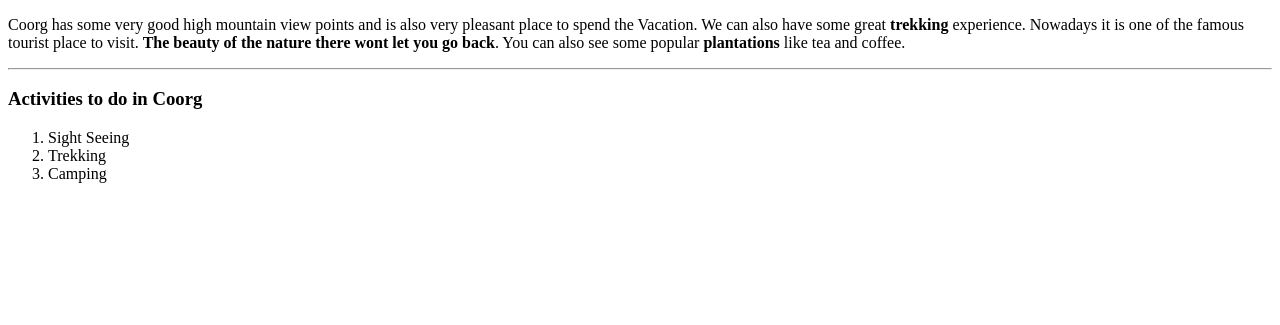
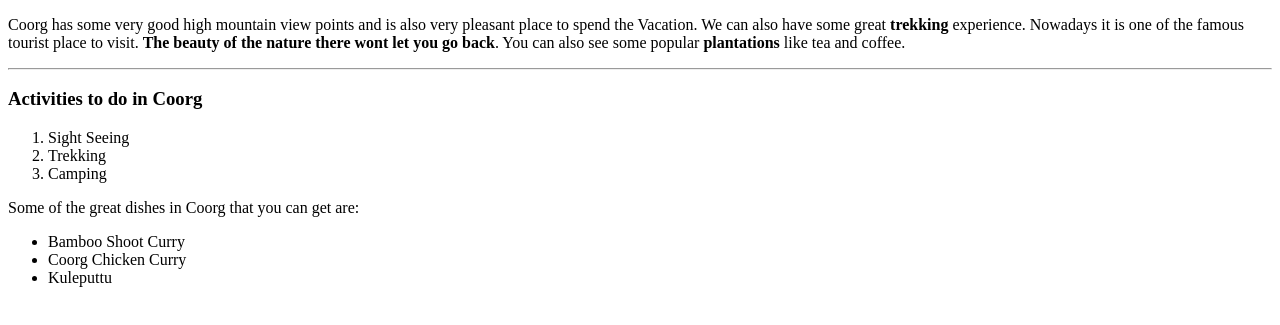
Before and after one commit to 44-563-WebApps-F23/44563-webapps-f23-assignment3-dmasamsetty, a plain HTML site: page index.html in a window 1280 px wide. Shown: the part 105-430 px from the top of the page. Drawn offline with Linux system fonts and the light colour scheme.

Commit message:
unordered List

```diff
--- a/index.html
+++ b/index.html
@@ -28,5 +28,13 @@
             <li> Trekking </li>
             <li> Camping </li>
         </ol>
+        <p>
+            Some of the great dishes in  Coorg that you  can get  are:
+        </p>
+        <ul>
+            <li> Bamboo Shoot Curry </li>
+            <li> Coorg Chicken Curry </li>
+            <li> Kuleputtu </li>
+        </ul>
     </body>
 </html>
```
